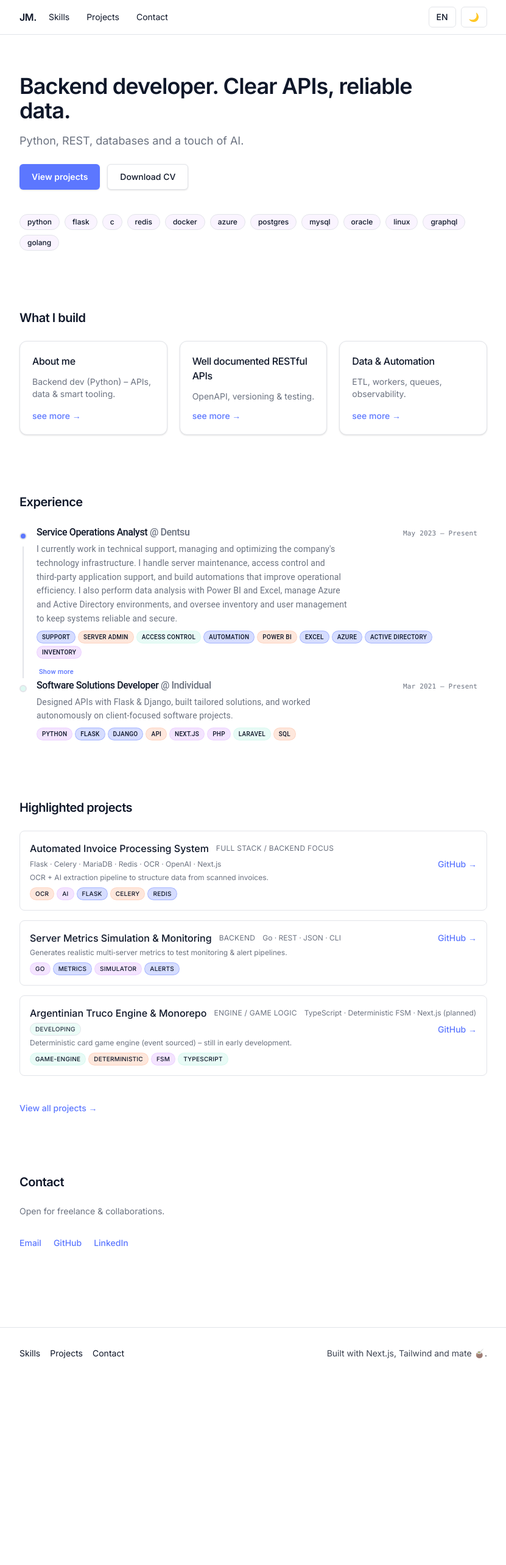
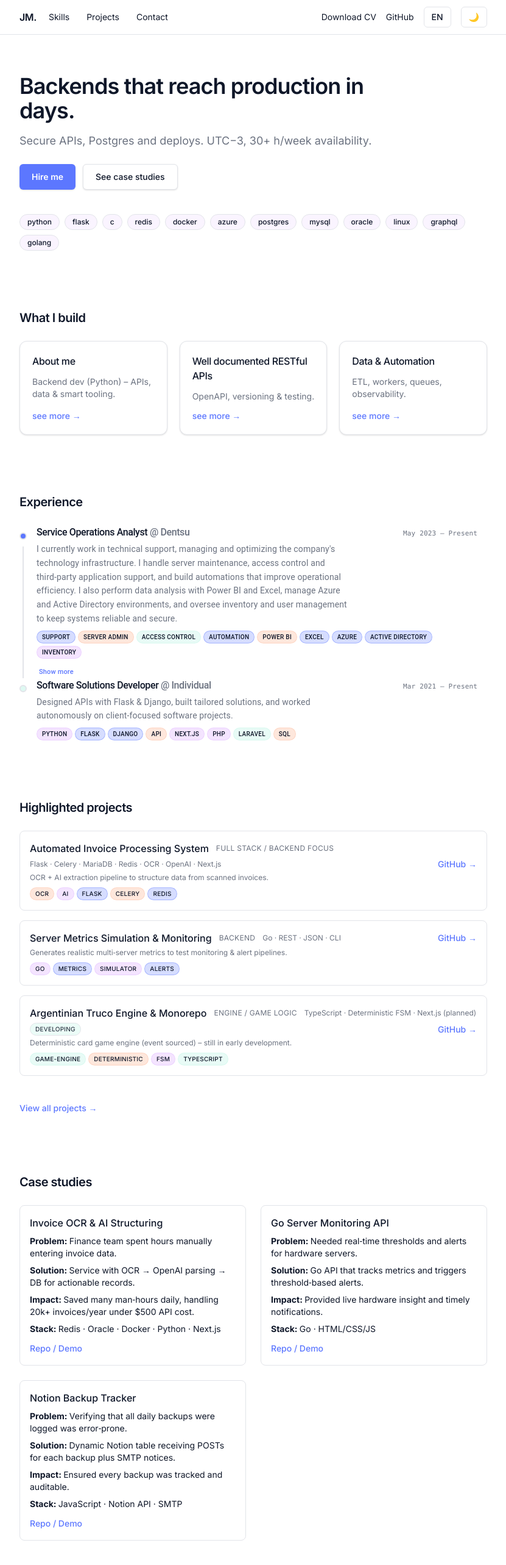
Before and after one commit to joacominatel/portfolio-2026, a Next.js app: page / in a window 1280 px wide. Shown: the top 2566 px of the page at 61% size, without its empty margins (224-1055 px from the left). Before the commit the page ends 2261 px from the top, so only its background shows below. Built offline with nearby package versions, Linux system fonts and the light colour scheme.

Commit message:
feat: add locale-aware CV download and remove favicon

```diff
--- a/src/app/layout.tsx
+++ b/src/app/layout.tsx
@@ -11,13 +11,14 @@ import { LanguageProvider } from "@/i18n";
 const inter = Inter({ subsets: ["latin"] });
 
 export const metadata: Metadata = {
-  title: "Joaquín Minatel | Backend Developer",
+  title: "Joaquín Minatel | Backend to production in days",
   description:
-    "Backend developer. Clear APIs, reliable data. Python, REST, data workflows and a touch of AI.",
+    "Secure APIs, Postgres and deploys. UTC−3, availability 30+ h/week.",
   metadataBase: new URL("https://fronterait.tech"),
   openGraph: {
-    title: "Joaquín Minatel | Backend Developer",
-    description: "Backend developer. Clear APIs, reliable data.",
+    title: "Joaquín Minatel | Backend to production in days",
+    description:
+      "Secure APIs, Postgres and deploys. UTC−3, availability 30+ h/week.",
     url: "https://fronterait.tech",
     siteName: "Joaquín Minatel Portfolio",
     locale: "en_US",
--- a/src/app/manifest.ts
+++ b/src/app/manifest.ts
@@ -4,14 +4,12 @@ export default function manifest(): MetadataRoute.Manifest {
   return {
     name: "Joaquín Minatel Portfolio",
     short_name: "Minatel",
-    description: "Backend developer portfolio – clear APIs, reliable data.",
+    description:
+      "Backends to production in days. Secure APIs, Postgres and deploys.",
     start_url: "/",
     display: "standalone",
     background_color: "#ffffff",
     theme_color: "#6d8bff",
     lang: "en",
-    icons: [
-      { src: "/favicon.ico", sizes: "any", type: "image/x-icon" }
-    ]
   };
 }
--- a/src/app/page.tsx
+++ b/src/app/page.tsx
@@ -1,8 +1,9 @@
+import CaseStudies from "@/components/sections/CaseStudies";
+import ExperienceTimeline from "@/components/sections/ExperienceTimeline";
+import FinalCTA from "@/components/sections/FinalCTA";
 import Hero from "@/components/sections/Hero";
+import ProjectsTeaser from "@/components/sections/ProjectsTeaser";
 import WhatIBuild from "@/components/sections/WhatIBuild";
-import ExperienceTimeline from "@/components/sections/ExperienceTimeline";
-import ProjectsTeaser from "@/components/sections/ProjectsTeaser";
-import FinalCTA from "@/components/sections/FinalCTA";
 import { Container } from "@/components/ui/Container";
 
 export default function Home() {
@@ -10,8 +11,9 @@ export default function Home() {
     <Container className="py-16 space-y-24">
       <Hero />
       <WhatIBuild />
-  <ExperienceTimeline />
-  <ProjectsTeaser />
+      <ExperienceTimeline />
+      <ProjectsTeaser />
+      <CaseStudies />
       <FinalCTA />
     </Container>
   );
--- a/src/components/layout/Header/index.tsx
+++ b/src/components/layout/Header/index.tsx
@@ -7,7 +7,7 @@ import { LanguageToggle } from "../../ui/LanguageToggle";
 import { ThemeToggle } from "../../ui/ThemeToggle";
 
 export const Header: React.FC = () => {
-  const { t } = useI18n();
+  const { t, locale } = useI18n();
   const links = [
     { href: "/#skills", label: t("skills"), key: "skills" },
     { href: "/projects", label: t("projects"), key: "projects" },
@@ -67,7 +67,22 @@ export const Header: React.FC = () => {
             })}
           </ul>
         </nav>
-        <div className="flex items-center gap-2">
+        <div className="flex items-center gap-4">
+          <a
+            href={locale === "es" ? "/cv.pdf" : "/cv_english.pdf"}
+            download
+            className="text-sm hover:text-[hsl(var(--primary))] transition-colors"
+          >
+            {t("downloadCV")}
+          </a>
+          <a
+            href="https://github.com/joacominatel"
+            target="_blank"
+            rel="noopener noreferrer"
+            className="text-sm hover:text-[hsl(var(--primary))] transition-colors"
+          >
+            GitHub
+          </a>
           <LanguageToggle />
           <ThemeToggle />
         </div>
--- /dev/null
+++ b/src/components/sections/CaseStudies.tsx
@@ -0,0 +1,50 @@
+"use client";
+import Section from "@/components/ui/Section";
+import { caseStudies } from "@/data/case-studies";
+import { useI18n } from "@/i18n";
+
+const CaseStudies = () => {
+  const { t, locale } = useI18n();
+  return (
+    <Section id="case-studies" title={t("caseStudiesTitle")}>
+      <ul className="grid gap-6 md:grid-cols-2">
+        {caseStudies.map((cs) => (
+          <li
+            key={cs.title.en}
+            className="rounded-lg border border-[hsl(var(--border))] p-4 bg-[hsl(var(--card))] space-y-2"
+          >
+            <h3 className="font-medium">{cs.title[locale]}</h3>
+            <p className="text-sm">
+              <strong>{t("problem")}: </strong>
+              {cs.problem[locale]}
+            </p>
+            <p className="text-sm">
+              <strong>{t("solution")}: </strong>
+              {cs.solution[locale]}
+            </p>
+            <p className="text-sm">
+              <strong>{t("impact")}: </strong>
+              {cs.impact[locale]}
+            </p>
+            <p className="text-sm">
+              <strong>{t("stack")}: </strong>
+              {cs.stack}
+            </p>
+            <a
+              href={cs.repo}
+              className="inline-block pt-1 text-sm font-medium text-[hsl(var(--primary))] hover:underline"
+              target={cs.repo.startsWith("http") ? "_blank" : undefined}
+              rel={
+                cs.repo.startsWith("http") ? "noopener noreferrer" : undefined
+              }
+            >
+              {t("repoDemo")}
+            </a>
+          </li>
+        ))}
+      </ul>
+    </Section>
+  );
+};
+
+export default CaseStudies;
--- a/src/components/sections/Hero.tsx
+++ b/src/components/sections/Hero.tsx
@@ -30,8 +30,8 @@ const Hero = () => {
           {t("heroSubtitle")}
         </p>
         <CTAButtons
-          primary={{ label: t("viewProjects"), href: "/projects" }}
-          secondary={{ label: t("downloadCV"), href: "/cv.pdf" }}
+          primary={{ label: t("hireMe"), href: "/#contact" }}
+          secondary={{ label: t("viewCaseStudies"), href: "/#case-studies" }}
         />
       </div>
       <section
--- /dev/null
+++ b/src/data/case-studies.ts
@@ -0,0 +1,72 @@
+export interface LocalizedText {
+  en: string;
+  es: string;
+}
+
+export interface CaseStudy {
+  title: LocalizedText;
+  problem: LocalizedText;
+  solution: LocalizedText;
+  impact: LocalizedText;
+  stack: string;
+  repo: string;
+}
+
+export const caseStudies: CaseStudy[] = [
+  {
+    title: {
+      en: "Invoice OCR & AI Structuring",
+      es: "OCR y estructuración de facturas con IA",
+    },
+    problem: {
+      en: "Finance team spent hours manually entering invoice data.",
+      es: "El equipo de finanzas tardaba horas cargando datos de facturas.",
+    },
+    solution: {
+      en: "Service with OCR → OpenAI parsing → DB for actionable records.",
+      es: "Servicio con OCR → parseo con OpenAI → BD para datos accionables.",
+    },
+    impact: {
+      en: "Saved many man‑hours daily, handling 20k+ invoices/year under $500 API cost.",
+      es: "Ahorra muchas horas/día, procesando 20k+ facturas/año por <USD500 en API.",
+    },
+    stack: "Redis · Oracle · Docker · Python · Next.js",
+    repo: "https://github.com/joacominatel/escaneo-facturas-scratch",
+  },
+  {
+    title: { en: "Go Server Monitoring API", es: "API de monitoreo en Go" },
+    problem: {
+      en: "Needed real‑time thresholds and alerts for hardware servers.",
+      es: "Se necesitaban umbrales y alertas en tiempo real para servidores físicos.",
+    },
+    solution: {
+      en: "Go API that tracks metrics and triggers threshold‑based alerts.",
+      es: "API en Go que monitorea métricas y dispara alertas por umbral.",
+    },
+    impact: {
+      en: "Provided live hardware insight and timely notifications.",
+      es: "Brindó visibilidad al hardware y alertas oportunas.",
+    },
+    stack: "Go · HTML/CSS/JS",
+    repo: "https://github.com/joacominatel/server-monitoring-go",
+  },
+  {
+    title: { en: "Notion Backup Tracker", es: "Tracker de backups en Notion" },
+    problem: {
+      en: "Verifying that all daily backups were logged was error‑prone.",
+      es: "Verificar que todos los backups diarios quedaran registrados era engorroso.",
+    },
+    solution: {
+      en: "Dynamic Notion table receiving POSTs for each backup plus SMTP notices.",
+      es: "Tabla dinámica en Notion que recibe POSTs por backup y envía avisos SMTP.",
+    },
+    impact: {
+      en: "Ensured every backup was tracked and auditable.",
+      es: "Aseguró que cada backup quedara registrado y auditable.",
+    },
+    stack: "JavaScript · Notion API · SMTP",
+    repo: "mailto:joacominatel@gmail.com?subject=Notion%20Backup%20Tracker%20demo",
+  },
+];
+
+export type CaseStudyKeys = keyof (typeof caseStudies)[number];
--- a/src/i18n/locales/en.ts
+++ b/src/i18n/locales/en.ts
@@ -1,6 +1,9 @@
 export const en = {
-    heroTitle: "Backend developer. Clear APIs, reliable data.",
-    heroSubtitle: "Python, REST, databases and a touch of AI.",
+  heroTitle: "Backends that reach production in days.",
+  heroSubtitle:
+    "Secure APIs, Postgres and deploys. UTC−3, 30+ h/week availability.",
+  hireMe: "Hire me",
+  viewCaseStudies: "See case studies",
   viewProjects: "View projects",
   downloadCV: "Download CV",
   socialFooter: "Built with Next.js, Tailwind and mate 🧉.",
@@ -16,7 +19,8 @@ export const en = {
   dataAutomation: "Data & Automation",
   dataAutomationDesc: "ETL, workers, queues, observability.",
   dataAutomationDetailTitle: "Data & Automation",
-    dataAutomationDetailIntro: "Tools and approaches I enjoy when building data-driven and automated backends.",
+  dataAutomationDetailIntro:
+    "Tools and approaches I enjoy when building data-driven and automated backends.",
   dataAutomationDetailBody: `I like mixing pragmatic tooling with modern runtimes. Python stays at the core (FastAPI, async workers) for expressiveness, while I complement with Go or Node when concurrency or streaming patterns demand tighter control.
 
 For data orchestration and pipelines: plain queues (Redis / SQS) plus lightweight schedulers beat over-engineered DAG monsters most of the time. I lean on SQL (Postgres / MySQL / analytical extensions) for truth, and use Redis or in‑memory caches only where latency truly matters.
@@ -25,7 +29,7 @@ Observability matters early: structured logs, trace ids that flow across tasks,
 
 AI integration: I like using LLMs to augment extraction, validation or summarization steps—never as an opaque black box. Guardrails + deterministic fallbacks keep pipelines stable.
 
-I keep things simple: fewer moving parts, clear contracts, documented behaviors, reproducible local runs.` ,
+I keep things simple: fewer moving parts, clear contracts, documented behaviors, reproducible local runs.`,
   aboutMeBody: `Hi, I'm Joaquin (Joaco), a backend developer focused on Python and the craft of clear REST APIs, robust data flows and AI-assisted features. I enjoy turning loosely defined problems into concise architectures: small services with explicit boundaries, predictable performance and solid observability.
 
 I favour simple, composable designs over fashionable complexity—versioned endpoints, typed contracts, repeatable pipelines, meaningful tests. I collaborate with teams or solo on freelance projects, bringing documentation, clean commits, CI testing and iterative delivery.
@@ -36,20 +40,27 @@ If you need someone to design or reinforce a backend foundation (APIs, data proc
   finalCTAText: "Open for freelance & collaborations.",
   email: "Email",
   restfulDetailTitle: "Well documented RESTful APIs",
-    restfulDetailIntro: "I design and build REST APIs that are clear, reliable, and easy to evolve.",
+  restfulDetailIntro:
+    "I design and build REST APIs that are clear, reliable, and easy to evolve.",
   restfulDetailBody: `I like working on APIs that are well thought out: resources with clear logic, consistent versioning, and OpenAPI documentation that always matches the real implementation. The goal is for anyone consuming the API to have a predictable experience, without surprises.
 
-Quality is ensured through contract, integration, and load testing, making sure every change keeps the system stable. I focus on simplicity: fewer endpoints but better designed, easier to maintain and scale. If you’re looking for a solid and transparent backend foundation, let’s work together.` ,
+Quality is ensured through contract, integration, and load testing, making sure every change keeps the system stable. I focus on simplicity: fewer endpoints but better designed, easier to maintain and scale. If you’re looking for a solid and transparent backend foundation, let’s work together.`,
   backToProjects: "Back to projects",
   tagsLabel: "Tags",
   statusDeveloping: "Developing",
-    statusActive: "Active"
-    ,experienceTitle: "Experience"
-    ,present: "Present"
-    ,achievementsLabel: "Achievements"
-    ,internalProjectsLabel: "Internal projects"
-    ,showMore: "Show more"
-    ,showLess: "Show less"
+  statusActive: "Active",
+  experienceTitle: "Experience",
+  present: "Present",
+  achievementsLabel: "Achievements",
+  internalProjectsLabel: "Internal projects",
+  showMore: "Show more",
+  showLess: "Show less",
+  caseStudiesTitle: "Case studies",
+  problem: "Problem",
+  solution: "Solution",
+  impact: "Impact",
+  stack: "Stack",
+  repoDemo: "Repo / Demo",
 };
 
 export type EnKeys = keyof typeof en;
--- a/src/i18n/locales/es.ts
+++ b/src/i18n/locales/es.ts
@@ -1,6 +1,9 @@
 export const es = {
-    heroTitle: "Backend developer. APIs claras, datos confiables.",
-    heroSubtitle: "Python, REST, bases de datos y un toque de IA.",
+  heroTitle: "Backends que salen a producción en días.",
+  heroSubtitle:
+    "APIs seguras, Postgres y deploys. UTC−3, disponibilidad 30+ h/sem.",
+  hireMe: "Contrátame",
+  viewCaseStudies: "Ver casos reales",
   viewProjects: "Ver proyectos",
   downloadCV: "Descargar CV",
   socialFooter: "Hecho con Next.js, Tailwind y mate 🧉",
@@ -16,7 +19,8 @@ export const es = {
   dataAutomation: "Datos & Automatización",
   dataAutomationDesc: "ETL, workers, colas, observabilidad.",
   dataAutomationDetailTitle: "Datos & Automatización",
-    dataAutomationDetailIntro: "Herramientas y enfoques que disfruto al construir backends con datos y automatización.",
+  dataAutomationDetailIntro:
+    "Herramientas y enfoques que disfruto al construir backends con datos y automatización.",
   dataAutomationDetailBody: `Me gusta combinar herramientas pragmáticas con runtimes modernos. Python (FastAPI, workers async) al centro por expresividad, y complemento con Go o Node cuando la concurrencia o el streaming necesitan más control.
 
 Para orquestación y pipelines: colas simples (Redis / SQS) más schedulers livianos superan la sobre‑ingeniería de DAGs en muchos casos. SQL (Postgres / MySQL) como fuente de verdad y Redis o cachés sólo donde la latencia realmente importa.
@@ -25,7 +29,7 @@ Observabilidad temprano: logs estructurados, trace ids que viajan entre tareas y
 
 Integración con IA: uso LLMs para extraer, validar o resumir—no como caja negra. Guardrails y fallbacks deterministas mantienen estable el flujo.
 
-Mantengo las cosas simples: menos piezas, contratos claros, comportamientos documentados y ejecuciones reproducibles.` ,
+Mantengo las cosas simples: menos piezas, contratos claros, comportamientos documentados y ejecuciones reproducibles.`,
   aboutMeBody: `Soy Joaquin (Joaco), backend developer enfocado en Python y en el diseño de APIs REST claras, flujos de datos robustos e integración con IA. Disfruto convertir problemas difusos en arquitecturas concisas: servicios pequeños con límites explícitos, performance predecible y buena observabilidad.
 
 Prefiero diseños simples y componibles sobre complejidad de moda: endpoints versionados, contratos tipados, pipelines repetibles, tests útiles. Colaboro en equipo o en proyectos freelance aportando documentación, commits limpios, testing en CI y entrega iterativa.
@@ -36,20 +40,27 @@ Si necesitás a alguien para diseñar o reforzar una base backend (APIs, procesa
   finalCTAText: "Disponible para freelance y colaboraciones.",
   email: "Email",
   restfulDetailTitle: "Well documented RESTful APIs",
-    restfulDetailIntro: "Diseño y desarrollo APIs REST claras, confiables y fáciles de evolucionar.",
+  restfulDetailIntro:
+    "Diseño y desarrollo APIs REST claras, confiables y fáciles de evolucionar.",
   restfulDetailBody: `Me gusta trabajar con APIs bien pensadas: recursos definidos con lógica, versionado ordenado y documentación OpenAPI que siempre refleja la realidad del proyecto. La idea es que cualquier persona que consuma la API tenga una experiencia predecible, sin sorpresas.
 
-La calidad la aseguro con pruebas de contrato, integración y carga, cuidando que cada cambio mantenga la estabilidad. Prefiero la simplicidad: menos endpoints pero mejor diseñados, más fáciles de mantener y escalar. Si buscás alguien que te dé una base backend sólida y transparente, podemos trabajar juntos.` ,
+La calidad la aseguro con pruebas de contrato, integración y carga, cuidando que cada cambio mantenga la estabilidad. Prefiero la simplicidad: menos endpoints pero mejor diseñados, más fáciles de mantener y escalar. Si buscás alguien que te dé una base backend sólida y transparente, podemos trabajar juntos.`,
   backToProjects: "Volver a proyectos",
   tagsLabel: "Tags",
   statusDeveloping: "En desarrollo",
-    statusActive: "Activo"
-    ,experienceTitle: "Experiencia"
-    ,present: "Actualidad"
-    ,achievementsLabel: "Logros"
-    ,internalProjectsLabel: "Proyectos internos"
-    ,showMore: "Ver más"
-    ,showLess: "Ver menos"
+  statusActive: "Activo",
+  experienceTitle: "Experiencia",
+  present: "Actualidad",
+  achievementsLabel: "Logros",
+  internalProjectsLabel: "Proyectos internos",
+  showMore: "Ver más",
+  showLess: "Ver menos",
+  caseStudiesTitle: "Casos de estudio",
+  problem: "Problema",
+  solution: "Solución",
+  impact: "Impacto",
+  stack: "Stack",
+  repoDemo: "Repo / Demo",
 };
 
 export type EsKeys = keyof typeof es;
```
Also changed, not shown: src/app/sitemap.ts (+27 -3 lines). Lines whose indentation alone changed are shown as unchanged.
